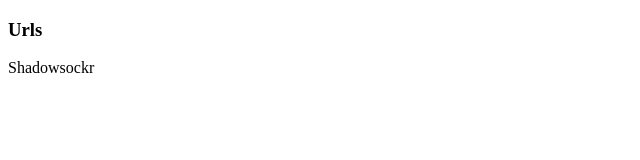
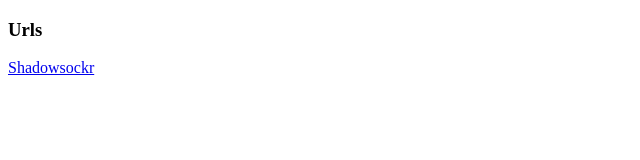
Before and after one commit to 123789987/123789987.github.io, a plain HTML site: page index.html in a window 1280 px wide. Shown: the whole page, without its empty margins (0-640 px from the left). Drawn offline with Linux system fonts and the light colour scheme.

Commit message:
Update index.html

```diff
--- a/index.html
+++ b/index.html
@@ -5,6 +5,6 @@
   </head>
   <body>
     <h3>Urls</h3>
-    <a url="https://123789987.gituhb.io/Shadowsocksr">Shadowsockr</a>
+    <a href="https://123789987.gituhb.io/Shadowsocksr">Shadowsockr</a>
   </body>
 </html>
```
